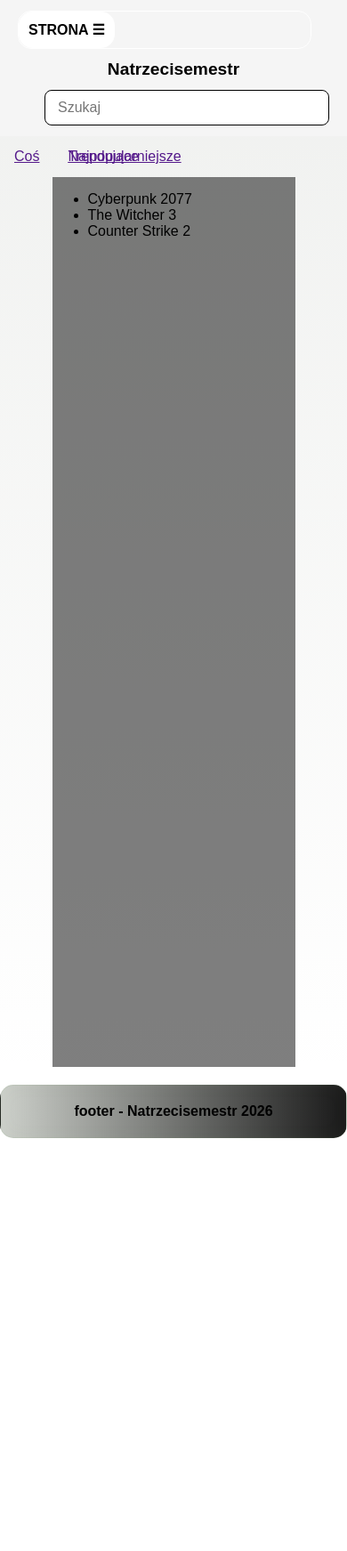
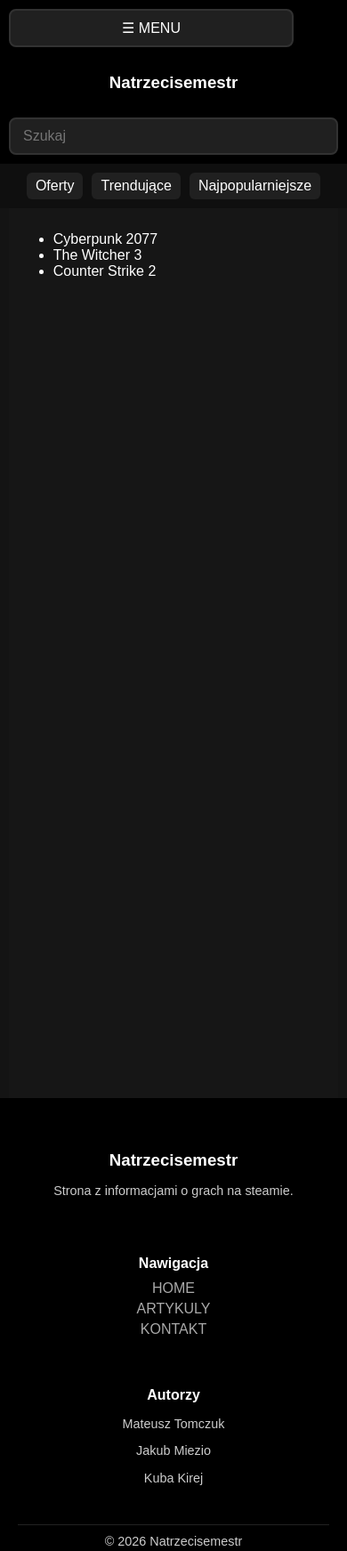
Before and after one commit to Kmiezio/Natrzecisemestr, a plain HTML site: page index.html in a window 390 px wide. Shown: the whole page at 89% size. Before the commit the page ends 1279 px from the top, so only its background shows below. Drawn offline with Linux system fonts and the light colour scheme.

Commit message:
Rewrite style.css

```diff
--- a/index.html
+++ b/index.html
@@ -7,38 +7,34 @@
     <link rel="stylesheet" href="style.css">
 </head>
 <body>
-    <header>
+    <header class="header">
+        <div class="header-menu-container">
+            <button class="header-menu-btn">☰ MENU</button>
 
-            <details class="menu">
-                <summary>STRONA ☰</summary>
-                <ul class="side-menu">
-                    <li><a href="index.html">HOME🏚️</a></li>
-                    <li><a href="artykuly.html">ARTYKULY📑</a></li>
-                    <li><a href="kontakt.html">KONTAKT🧑‍🦱</a></li>
-                </ul>
-            </details>
+            <div class="header-menu">
+                <a href="index.html">HOME🏚️</a>
+                <a href="artykuly.html">ARTYKULY📑</a>
+                <a href="kontakt.html">KONTAKT🧑</a>
+            </div>
+        </div>
 
+        <div class="header-title">
             <h3 id="page-title">Natrzecisemestr</h3>
-            <form action="" method="get" id="wyszukiwarka">
-                <input type="text" name="search" id="search" placeholder="Szukaj">
+        </div>
+
+        <div class="header-search-box">
+            <form action="" method="get" id="search-box">
+                <input type="text" name="search" id="search-input" placeholder="Szukaj">
             </form>
-
+        </div>
     </header>
 
     <main>
-        <div class="sub-nav">
-            <div class="sub-nav-right">
-                <a href="">Coś</a>
-            </div>
-
-            <div class="sub-nav-centered">
-                <a href="">Trendujące</a>
-            </div>
-
-            <div class="sub-nav-left">
-                <a href="">Najpopularniejsze</a>
-            </div>
-        </div>
+        <nav class="sub-nav">
+            <a href="">Oferty</a>
+            <a href="">Trendujące</a>
+            <a href="">Najpopularniejsze</a>
+        </nav>
 
         <div class="main-section">
             <div class="main-section-center">
@@ -49,16 +45,46 @@
                 </ul>
             </div>
 
-            <div class="main-section-left">
-            </div>
+            <div class="main-section-left"></div>
 
-            <div class="main-section-right">
-            </div>
+            <div class="main-section-right"></div>
         </div>
     </main>
 
-    <footer>
-        <p>footer - Natrzecisemestr 2026</p>
+    <footer class="footer">
+        <div class="footer-container">
+            <div class="footer-section">
+                <h3>Natrzecisemestr</h3>
+                <p>Strona z informacjami o grach na steamie.</p>
+            </div>
+
+            <div class="footer-section">
+                <h4>Nawigacja</h4>
+                <a href="index.html">HOME</a>
+                <a href="artykuly.html">ARTYKULY</a>
+                <a href="kontakt.html">KONTAKT</a>
+            </div>
+
+            <div class="footer-section">
+                <h4>Autorzy</h4>
+                <p>Mateusz Tomczuk</p>
+                <p>Jakub Miezio</p>
+                <p>Kuba Kirej</p>
+            </div>
+        </div>
+
+        <div class="footer-bottom">
+            &copy; 2026 Natrzecisemestr
+        </div>
     </footer>
+
+    <script>
+        const menuBtn = document.querySelector('.header-menu-btn');
+        const menuDropdown = document.querySelector('.header-menu');
+
+        menuBtn.addEventListener('click', () => {
+            menuDropdown.classList.toggle('active');
+        });
+    </script>
 </body>
 </html>
--- a/style.css
+++ b/style.css
@@ -4,80 +4,89 @@
 
 body {
     margin: 0;
-  font-family: Arial, sans-serif;
+    font-family: Arial;
+    background-color: #141414;
+
+    display: flex;
+    flex-direction: column;
 }
 
-header {
+.header {
+    position: relative;
     display: flex;
     align-items: center;
     justify-content: space-between;
-  flex-wrap: wrap;
-  gap: 12px;
-  padding: 12px 20px;
+    background-color: #000000;
     width: 100%;
-  min-height: 80px;
-  background: #f5f5f5;
+    min-height: 64px;
+    padding: 10px;
+    color: white;
 }
 
-.menu summary {
-  list-style: none;
-  cursor: pointer;
-  padding: 10px 14px;
-  border-radius: 8px;
-  background: #ddd;
-  font-size: 1rem;
-  user-select: none;
-
-
-  border: 2px solid black;
-  display: inline-block;
+.header-menu-container {
+    display: flex;
+    align-items: center;
 }
 
-.menu summary::marker {
-  display: none;
-}
-.menu summary::-webkit-details-marker {
-  display: none;
+.header-menu-btn {
+    cursor: pointer;
+    width: 100%;
+    max-width: 320px;
+    padding: 10px 14px;
+    font-size: 1rem;
+    border: 2px solid #323232;
+    border-radius: 8px;
+    background-color: #202020;
+    color: white;
 }
 
-.side-menu {
-  position: absolute;
-  top: 110%;
-  left: 0;
-  margin: 0;
-  padding: 10px 0;
-  min-width: 160px;
-  background: white;
-  border: 2px solid black;
-  border-radius: 10px;
-  list-style: none;
-  box-shadow: 0 4px 12px rgba(0, 0, 0, 0.12);
-  z-index: 10;
+.header-menu-btn:hover {
+    border: 2px solid #ccc;
 }
 
-.side-menu li {
-  padding: 10px 16px;
+.header-menu {
+    position: absolute;
+    top: 100%;
+    left: 0;
+    background: #000000;
+    color: white;
+    border: 2px solid #ccc;
+    border-radius: 8px;
+    display: none;
+    min-width: 150px;
 }
 
-.side-menu li a {
-  text-decoration: none;
-  color: black;
+.header-menu.active {
     display: block;
 }
 
-.side-menu li:hover {
-  background: #f0f0f0;
+.header-menu a {
+    display: block;
+    padding: 10px;
+    text-decoration: none;
+    color: white;
 }
 
-#page-title {
-  margin: 0;
-  flex: 1;
-  text-align: center;
-  font-size: clamp(1.2rem, 2vw, 2rem);
-  min-width: 180px;
+.header-menu a:hover {
+    background: #eee;
+    color: black;
+    transition: 0.3s;
+    border-radius: 5px;
 }
 
-#wyszukiwarka {
+.header-title {
+    position: absolute;
+    left: 50%;
+    transform: translateX(-50%);
+    margin: 0;
+}
+
+.header-search-box {
+    display: flex;
+    align-items: center;
+}
+
+#search-box {
     display: flex;
     align-items: center;
     flex: 1;
@@ -85,171 +94,146 @@ header {
     min-width: 200px;
 }
 
-#search {
+#search-input {
     width: 100%;
     max-width: 320px;
     padding: 10px 14px;
     font-size: 1rem;
-  border: 1px solid black;
+    border: 2px solid #323232;
     border-radius: 8px;
+    background-color: #202020;
+    color: white;
 }
 
-
-
-
-
-main {
-    background: linear-gradient(180deg, rgba(76,88,68,0.08), rgba(0,0,0,0));
+#search-input:hover {
+    border: 2px solid #ccc;
 }
 
-/* Lewy blok */
-/*.game-info {
-    background:
-      linear-gradient(180deg, rgba(76,88,68,0.22), rgba(0,0,0,0.88)),
-      radial-gradient(circle at top left, rgba(120,160,100,0.08), transparent 40%);
-    width: 30%;
-    min-height: 1000px;
-    float: left;
-    border: 1px solid rgba(120, 160, 110, 0.10);
-    border-radius: 15px;
-    box-shadow: inset -10px 0 30px rgba(0,0,0,0.25);
-}*/
+.sub-nav {
+    background-color: #0F0F0F;
+    display: flex;
+    justify-content: center;
+    gap: 20px;
+    padding: 10px 0;
+}
 
+.sub-nav a {
+    text-decoration: none;
+    color: white;
+}
 
-/*.library-grid {
-    background:
-      linear-gradient(180deg, rgba(76,88,68,0.16), rgba(0,0,0,0.9)),
-      radial-gradient(circle at top right, rgba(120,160,100,0.07), transparent 40%);
-    width: 70%;
-    min-height: 1000px;
-    float: left;
-    border: 1px solid rgba(120, 160, 110, 0.10);
-    border-radius: 15px;
-    box-shadow: inset 10px 0 30px rgba(255,255,255,0.02);
-}*/
+.sub-nav a:hover {
+    color: black;
+    background-color: white;
+    transition: 0.3s;
+}
 
 .main-section-center {
-    background: rgba(0, 0, 0, 0.5);
+    background: #161616;
     width: 70%;
     min-height: 1000px;
     align-content: center;
     display: flex;
     margin: auto;
+    color: white;
+    flex: 1;
 }
 
-
-footer {
-    background: linear-gradient(90deg, rgba(76,88,68,0.28), rgba(0,0,0,0.9));
-    text-align: center;
-    font-weight: bold;
-    width: 100%;
-    float: left;
-    border: 1px solid rgba(120, 160, 110, 0.12);
-    border-radius: 15px;
-    box-shadow: inset 0 0 20px rgba(120, 160, 100, 0.04);
+.footer {
+    background: black;
+    color: #ccc;
+    padding: 40px 20px 20px;
 }
 
-
-
-
-.dropdown:hover .dropdown-menu {
-    display: block;
-}
-.menu {
-    position: relative;
-    margin-top: 3px;
-    color: black;
-    float: none;
-    margin: 0;
-    position: relative;
-    width: 200px;
-    border: 1px solid white;
-    border-radius: 15px;
+.footer-container {
+  display: flex;
+  justify-content: space-between;
+  gap: 30px;
+  flex-wrap: wrap;
+  max-width: 1200px;
+  margin: auto;
 }
 
-
-.menu summary {
-    border: 1px solid white;
-    border-radius: 15px;
-    background: white;
-    padding: 10px;
-    font-weight: bold;
-    cursor: pointer;
-    list-style: none;
+.footer-section {
+  flex: 1;
+  min-width: 200px;
 }
 
-
-.menu ul {
-    position: absolute;
-    top: 100%;
-    left: 0;
-
-    list-style: none;
-    padding: 0;
-    margin: 0;
-
-    background: white;
-    width: 200px;
-
-    border: 1px solid #ccc;
-    z-index: 10;
+.footer-section h3, .footer-section h4 {
+  color: white;
+  margin-bottom: 10px;
 }
 
-.menu li a {
+.footer-section a {
   display: block;
-    padding: 10px;
   text-decoration: none;
-    color: black;
+  color: #aaa;
+  margin: 5px 0;
+  transition: 0.3s;
 }
 
-.menu li a:hover {
-    background: #eee;
+.footer-section a:hover {
+  color: white;
+}
+
+.footer-section p {
+  font-size: 0.9rem;
+}
+
+.footer-bottom {
+  text-align: center;
+  margin-top: 30px;
+  border-top: 1px solid #222;
+  padding-top: 10px;
+  font-size: 0.9rem;
+}
+
+@media (max-width: 768px) {
+  .header {
+    flex-direction: column;
+    align-items: stretch;
+    gap: 10px;
+  }
+
+  .header-title {
+    position: static;
+    transform: none;
+    text-align: center;
+  }
+
+  .header-menu-container,
+  .header-search-box {
+    width: 100%;
+  }
+
+  #search-input {
+    max-width: 100%;
   }
 
   .sub-nav {
-    position: relative;
-    overflow: hidden;
+    flex-wrap: wrap;
+    gap: 10px;
+    padding: 10px;
   }
 
   .sub-nav a {
-    float: left;
-    text-align: center;
-    padding: 14px 16px;
-    font-size: 16px;
+    padding: 6px 10px;
+    background: #202020;
+    border-radius: 6px;
   }
 
-.sub-nav-centered a {
-    float: none;
-    position: absolute;
+   .main-section-center {
+    width: 95%;
+    flex-direction: column;
+    padding: 10px;
   }
 
-@media (max-width: 768px) {
-    .main-section {
+  .header-menu {
     width: 100%;
-        float: none;
-        min-height: auto;
-        padding-bottom: 20px;
   }
 
-    .games-list {
-        margin-bottom: 30px;
-    }
-
-    footer p {
-        margin: 0;
-        padding: 20px 0;
-    }
-
-    header, footer {
-        float: none;
-    }
-
-    .menu {
-        width: calc(100% - 20px);
-    }
-
-    .menu ul {
-        width: 100%;
-        position: static;
+  .footer-container {
+    flex-direction: column;
+    text-align: center;
   }
 }
```
Also changed, not shown: artykuly.html (+50 -14 lines), kontakt.html (+50 -14 lines). Lines whose indentation alone changed are shown as unchanged.
